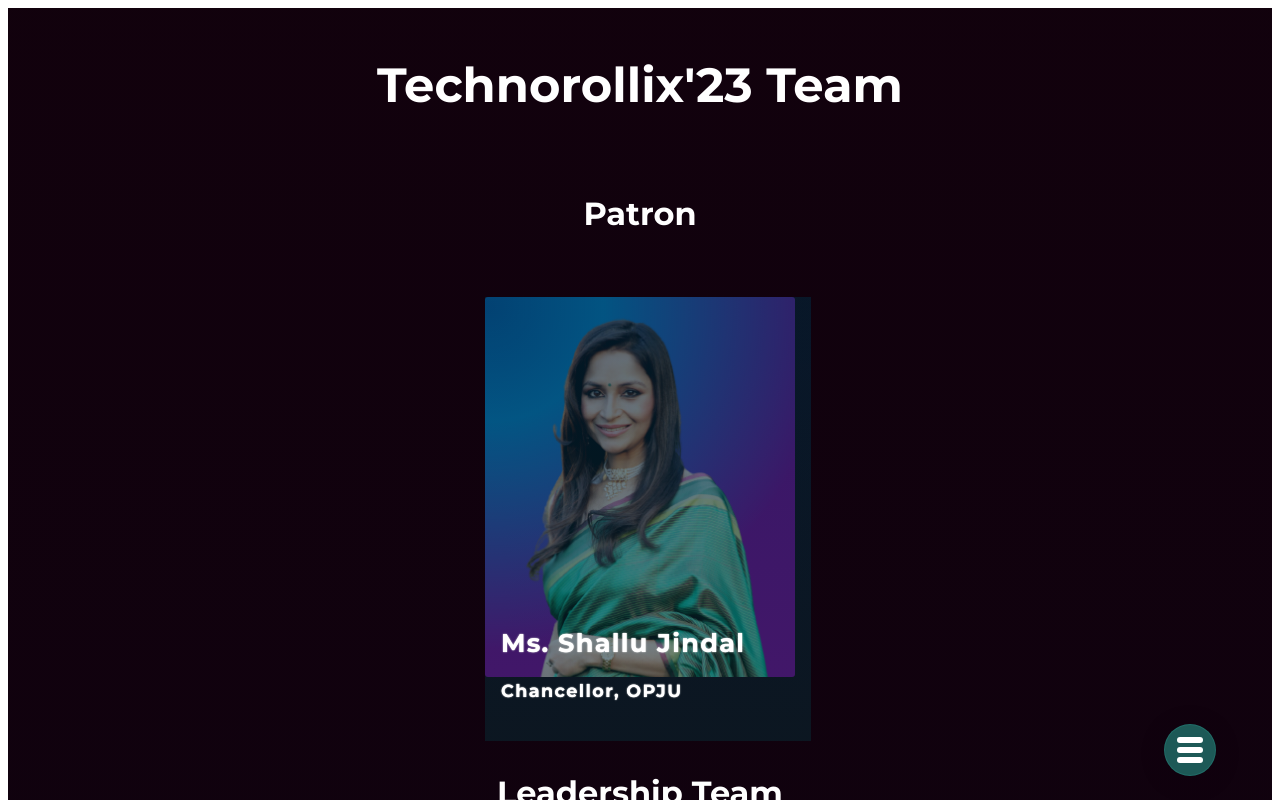
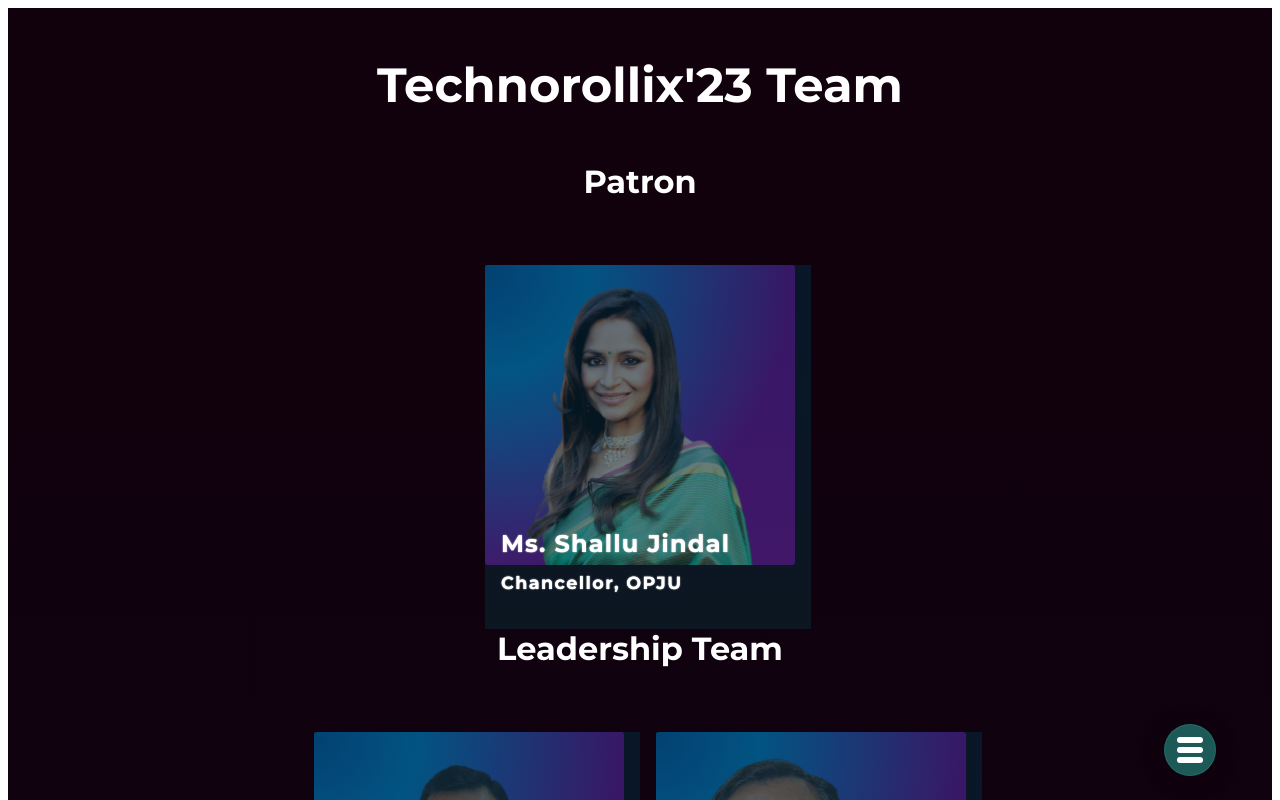
Before and after one commit to subrat611/technorollix23, a Nuxt app: page /team in a window 1280 px wide. Shown: the top 800 px of the page. Built offline with nearby package versions, Linux system fonts and the light colour scheme; a web font is replaced by a local one.

Commit message:
team page update

```diff
--- a/components/TeamCard.vue
+++ b/components/TeamCard.vue
@@ -23,7 +23,7 @@
 <style lang="scss" scoped>
 .team-card {
   width: 310px;
-  height: 380px;
+  height: 300px;
   border-radius: 3px;
   margin: 2rem 1rem 1rem 1rem;
   background: #edf2f4;
@@ -67,7 +67,7 @@
       font-family: 'Montserrat', sans-serif;
       font-weight: bolder;
       letter-spacing: 0.05em;
-      font-size: 1.6rem;
+      font-size: 1.5rem;
       text-shadow: rgb(241, 241, 241) 0px 0px 1px,
         rgba(211, 211, 211, 0.712) 0px 0px 2px;
       padding: 0 0.5rem;
--- a/pages/team.vue
+++ b/pages/team.vue
@@ -158,7 +158,7 @@
           team: [
             {
               name: 'Subrat Kumar Jena',
-              image: 'subratjena.png',
+              image: 'subrat.png',
               designation: 'Team Lead & Developer',
             },
             {
@@ -280,7 +280,7 @@
     padding: 2rem 0;
     .card {
       padding: 0 1.5rem;
-      margin: 5rem 1.2rem;
+      margin: 3rem 1.2rem;
 
       .card-title {
         text-align: center;
```
Also changed, not shown: static/team/subrat.png (added), static/team/surbhivandana.png.
